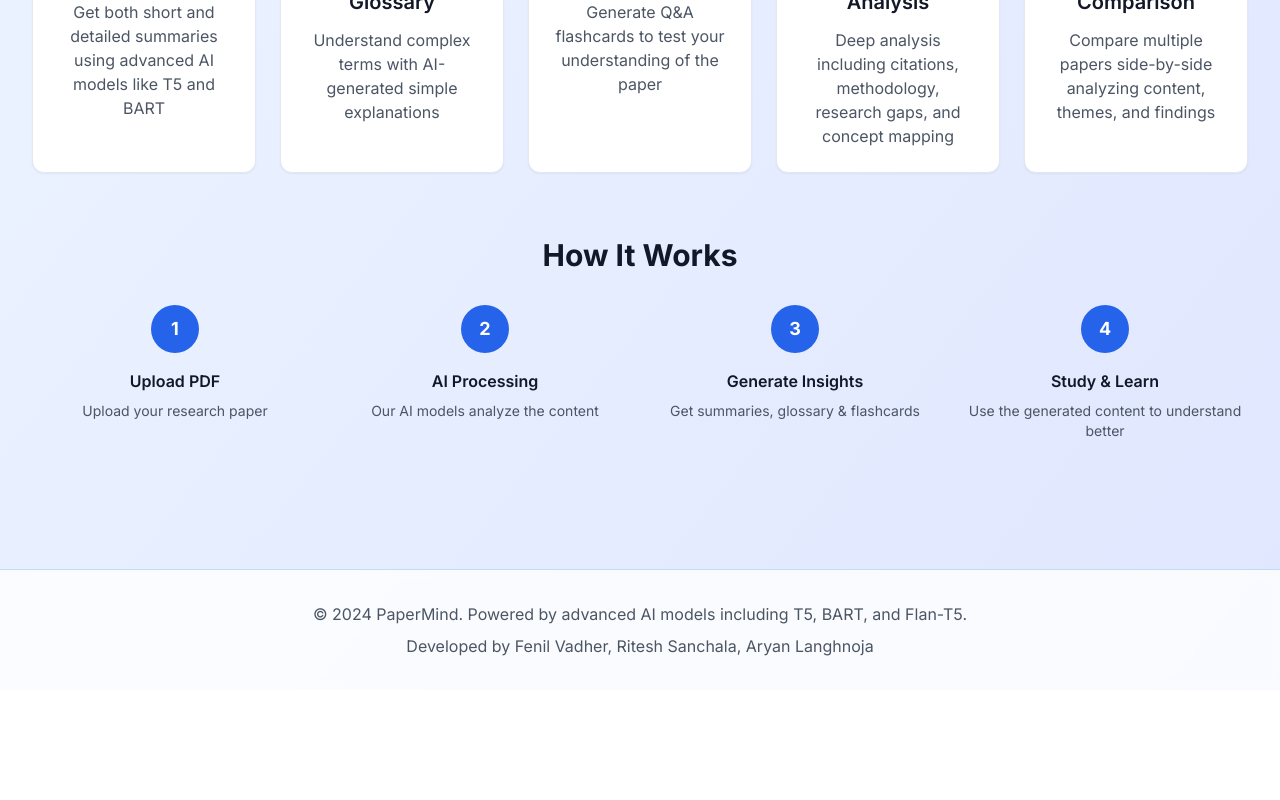
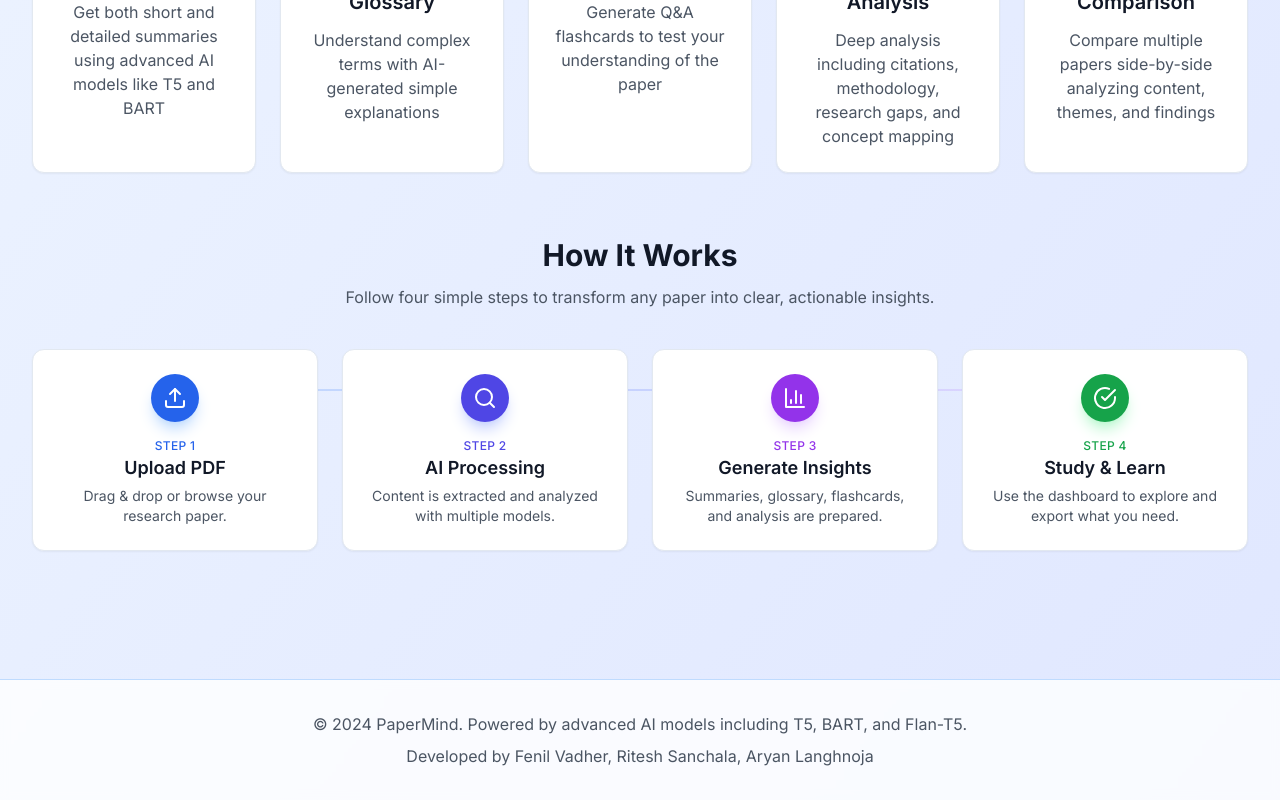
Before and after one commit to FenilVadher/PaperMind, a React (Create React App) app in the folder frontend/: page / in a window 1280 px wide. Shown: the part 924-1724 px from the top of the page. Before the commit the page ends 1614 px from the top, so only its background shows below. Built offline with nearby package versions, Linux system fonts and the light colour scheme; no server answers; the HTML template or start-up script is replaced by a standard one.

Commit message:
Update the UI of how it works section in landing page

```diff
--- a/frontend/src/components/LandingPage.js
+++ b/frontend/src/components/LandingPage.js
@@ -233,24 +233,73 @@ const LandingPage = ({ onFileUploaded }) => {
 
         {/* How it Works */}
         <div className="text-center">
-          <h3 className="text-3xl font-bold text-gray-900 mb-8">
-            How It Works
-          </h3>
-          <div className="grid md:grid-cols-4 gap-6">
-            {[
-              { step: "1", title: "Upload PDF", desc: "Upload your research paper" },
-              { step: "2", title: "AI Processing", desc: "Our AI models analyze the content" },
-              { step: "3", title: "Generate Insights", desc: "Get summaries, glossary & flashcards" },
-              { step: "4", title: "Study & Learn", desc: "Use the generated content to understand better" }
-            ].map((item, index) => (
-              <div key={index} className="flex flex-col items-center">
-                <div className="w-12 h-12 bg-blue-600 text-white rounded-full flex items-center justify-center font-bold text-lg mb-4">
-                  {item.step}
+          <h3 className="text-3xl font-bold text-gray-900 mb-3">How It Works</h3>
+          <p className="text-gray-600 mb-10 max-w-2xl mx-auto">
+            Follow four simple steps to transform any paper into clear, actionable insights.
+          </p>
+
+          {/* Stepper */}
+          <div className="relative">
+            {/* connecting line for md+ */}
+            <div className="hidden md:block absolute top-10 left-0 right-0 h-0.5 bg-gradient-to-r from-blue-200 via-indigo-200 to-purple-200"></div>
+
+            <div className="grid grid-cols-1 md:grid-cols-4 gap-6">
+              {/* Step 1 */}
+              <div className="card card-hover text-left md:text-center relative">
+                <div className="flex md:block items-center md:items-stretch">
+                  <div className="shrink-0 md:mx-auto md:mb-4 w-12 h-12 rounded-full bg-blue-600 text-white flex items-center justify-center shadow-lg shadow-blue-200">
+                    <Upload className="w-6 h-6" />
+                  </div>
+                  <div className="ml-4 md:ml-0">
+                    <div className="text-xs font-medium text-blue-600 tracking-wide">STEP 1</div>
+                    <h4 className="text-lg font-semibold text-gray-900">Upload PDF</h4>
+                    <p className="text-gray-600 text-sm mt-1">Drag & drop or browse your research paper.</p>
+                  </div>
                 </div>
-                <h4 className="font-semibold text-gray-900 mb-2">{item.title}</h4>
-                <p className="text-gray-600 text-sm">{item.desc}</p>
               </div>
-            ))}
+
+              {/* Step 2 */}
+              <div className="card card-hover text-left md:text-center relative">
+                <div className="flex md:block items-center md:items-stretch">
+                  <div className="shrink-0 md:mx-auto md:mb-4 w-12 h-12 rounded-full bg-indigo-600 text-white flex items-center justify-center shadow-lg shadow-indigo-200">
+                    <Search className="w-6 h-6" />
+                  </div>
+                  <div className="ml-4 md:ml-0">
+                    <div className="text-xs font-medium text-indigo-600 tracking-wide">STEP 2</div>
+                    <h4 className="text-lg font-semibold text-gray-900">AI Processing</h4>
+                    <p className="text-gray-600 text-sm mt-1">Content is extracted and analyzed with multiple models.</p>
+                  </div>
+                </div>
+              </div>
+
+              {/* Step 3 */}
+              <div className="card card-hover text-left md:text-center relative">
+                <div className="flex md:block items-center md:items-stretch">
+                  <div className="shrink-0 md:mx-auto md:mb-4 w-12 h-12 rounded-full bg-purple-600 text-white flex items-center justify-center shadow-lg shadow-purple-200">
+                    <BarChart3 className="w-6 h-6" />
+                  </div>
+                  <div className="ml-4 md:ml-0">
+                    <div className="text-xs font-medium text-purple-600 tracking-wide">STEP 3</div>
+                    <h4 className="text-lg font-semibold text-gray-900">Generate Insights</h4>
+                    <p className="text-gray-600 text-sm mt-1">Summaries, glossary, flashcards, and analysis are prepared.</p>
+                  </div>
+                </div>
+              </div>
+
+              {/* Step 4 */}
+              <div className="card card-hover text-left md:text-center relative">
+                <div className="flex md:block items-center md:items-stretch">
+                  <div className="shrink-0 md:mx-auto md:mb-4 w-12 h-12 rounded-full bg-green-600 text-white flex items-center justify-center shadow-lg shadow-green-200">
+                    <CheckCircle className="w-6 h-6" />
+                  </div>
+                  <div className="ml-4 md:ml-0">
+                    <div className="text-xs font-medium text-green-600 tracking-wide">STEP 4</div>
+                    <h4 className="text-lg font-semibold text-gray-900">Study & Learn</h4>
+                    <p className="text-gray-600 text-sm mt-1">Use the dashboard to explore and export what you need.</p>
+                  </div>
+                </div>
+              </div>
+            </div>
           </div>
         </div>
       </main>
```
